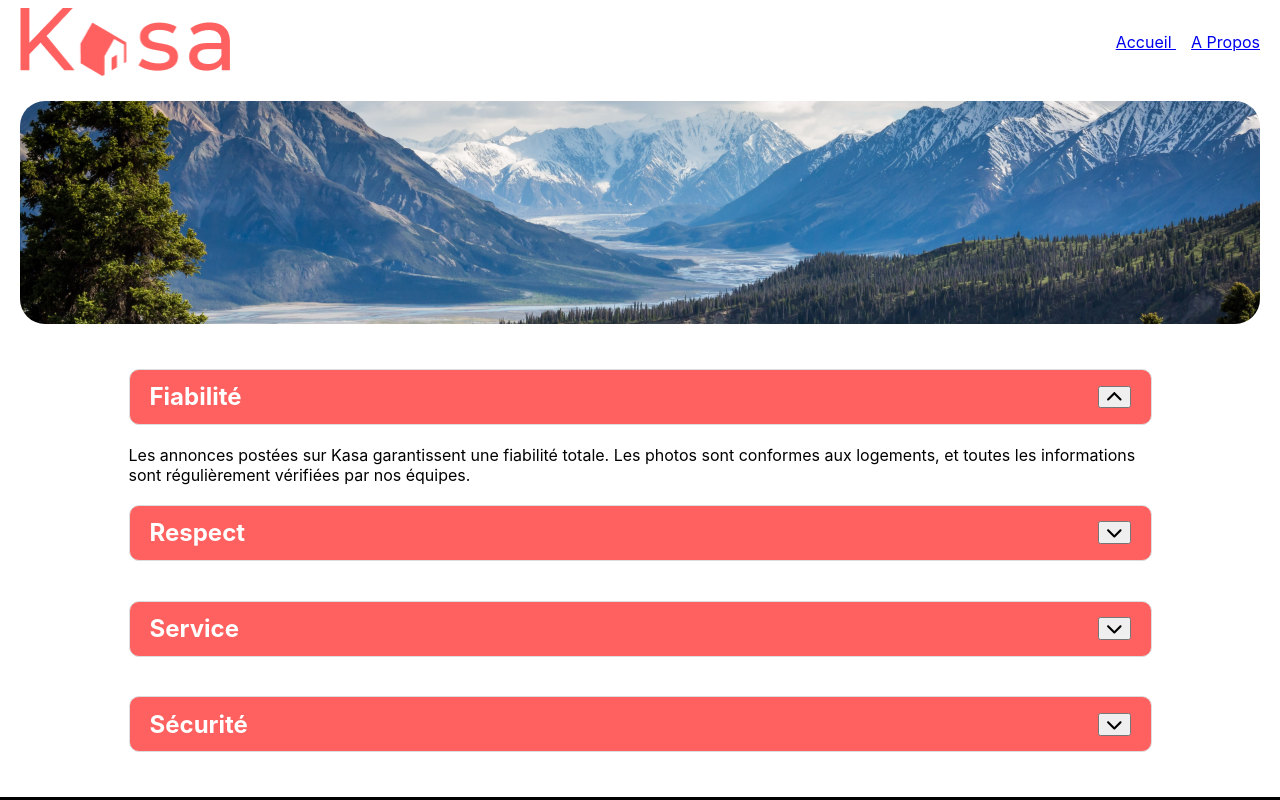
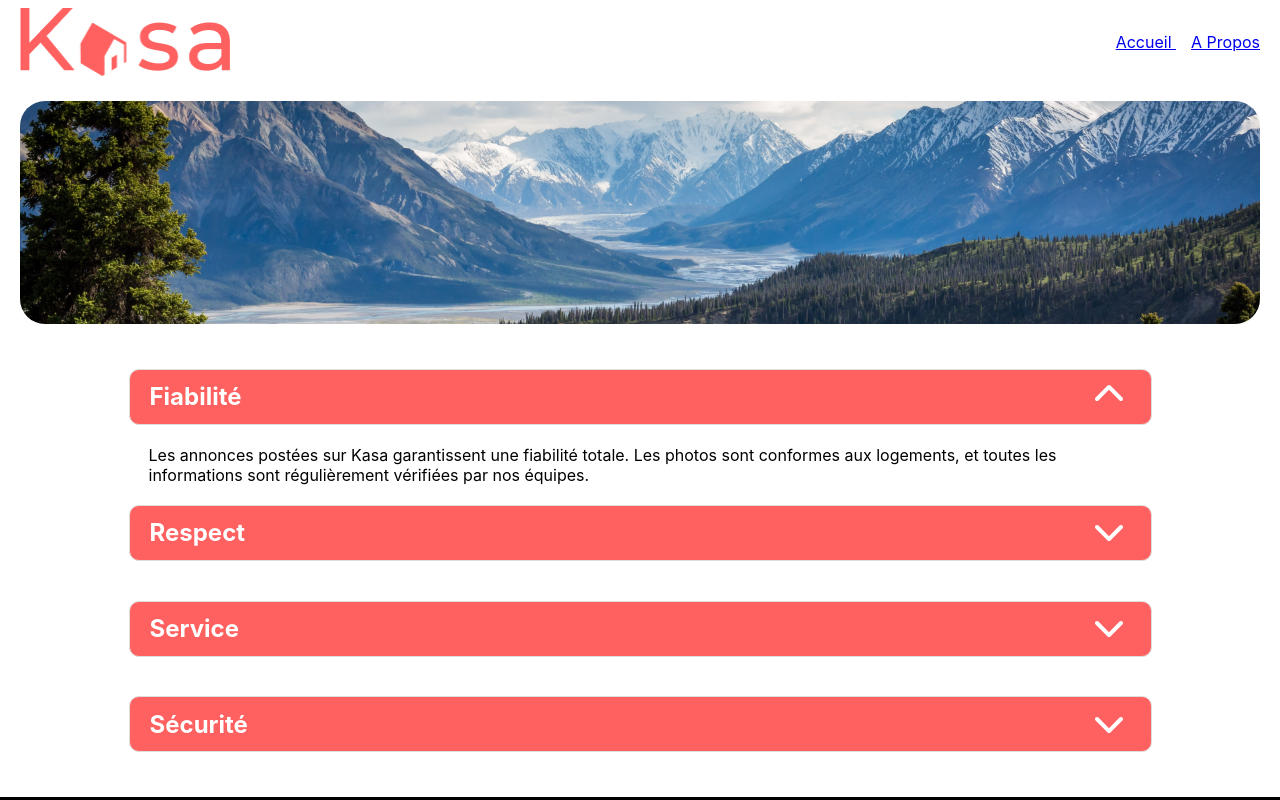
Before and after one commit to Gudule59/kasa, a React (Create React App) app: page /APropos in a window 1280 px wide. Both pictures are taken after a click on the element "Fiabilité". Shown: the top 800 px of the page. Built offline with nearby package versions, Linux system fonts and the light colour scheme.

Commit message:
depart gallery

```diff
--- a/src/Components/Collapse/Collapse.js
+++ b/src/Components/Collapse/Collapse.js
@@ -20,16 +20,16 @@ function Collapse(id) {
           <div key={AboutList.id}>
             <h1 className='grid-item2 img' onClick={() => toggleCollapse(AboutList.id)}>
               {AboutList.title}
-              <button type="button" className="collapsecible">
+              <button type="button" className="btnCollapsecible">
               {openCollapsibleId === AboutList.id ? (
-                  <FontAwesomeIcon icon={faChevronUp} size="lg" />
+                  <FontAwesomeIcon icon={faChevronUp} />
                 ) : (
-                  <FontAwesomeIcon icon={faChevronDown} size="lg" />
+                  <FontAwesomeIcon icon={faChevronDown} />
                 )}
               </button>
             </h1>
             {openCollapsibleId === AboutList.id && (
-              <div className="content-box">
+              <div className="contentBox">
                 {AboutList.content}
               </div>
             )}
--- a/src/Components/Collapse/Collapse.scss
+++ b/src/Components/Collapse/Collapse.scss
@@ -24,3 +24,16 @@
     display: flex;
     justify-content: center;
 }
+
+.btnCollapsecible{
+    background-color: #FF6060;
+    color: white;
+    border: none;
+    font-size: 2rem;
+
+}
+
+.contentBox{
+ margin-left: 20px;
+ margin-right: 20px;
+}
--- a/src/Components/Pages/Logement.js
+++ b/src/Components/Pages/Logement.js
@@ -0,0 +1,11 @@
+import Banner from '../Banner/Banner.js'
+import Footer from '../Footer/Footer.js'
+
+
+
+function PageErreur() {
+    return <div > <Banner /><Footer />
+         </div>;
+  }
+
+  export default PageErreur;
```
Also changed, not shown: src/Components/Pages/Gallery/Gallery.js (added), src/Components/Pages/Gallery/gallery.scss (added).
